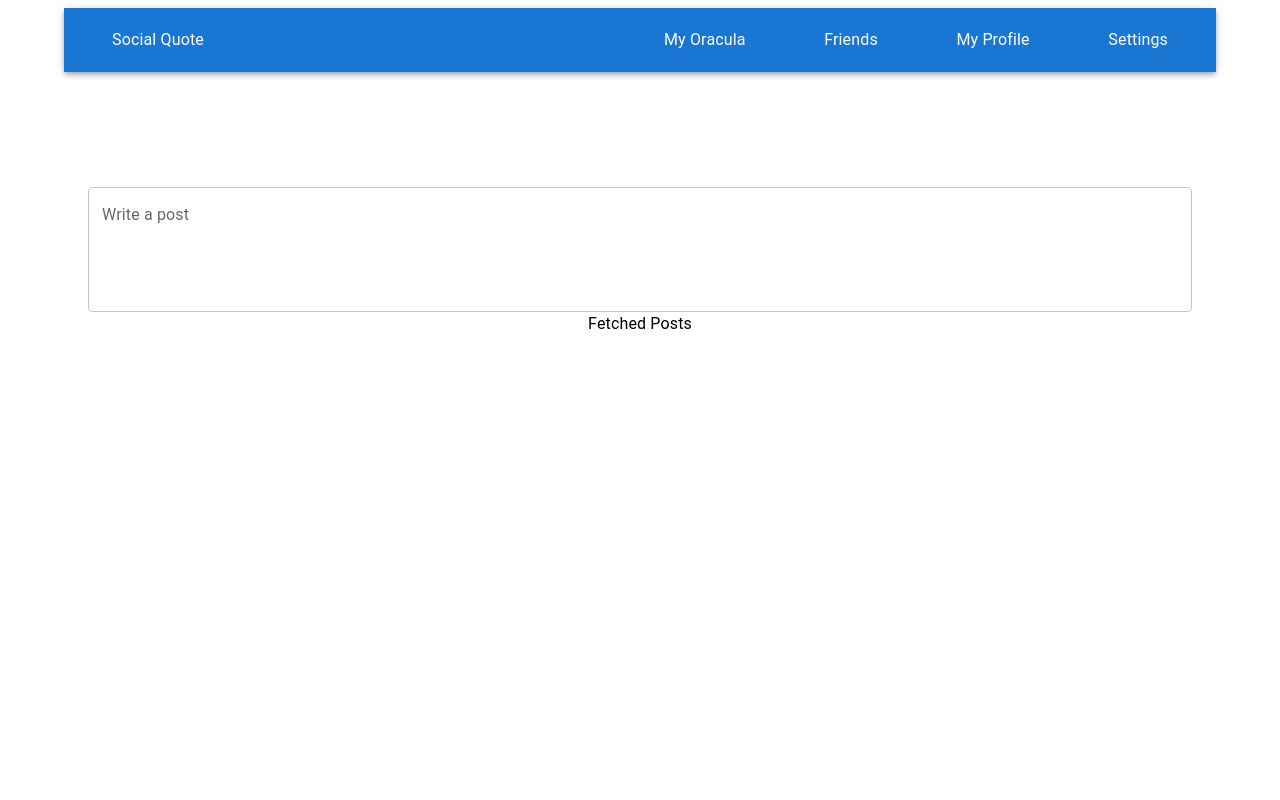
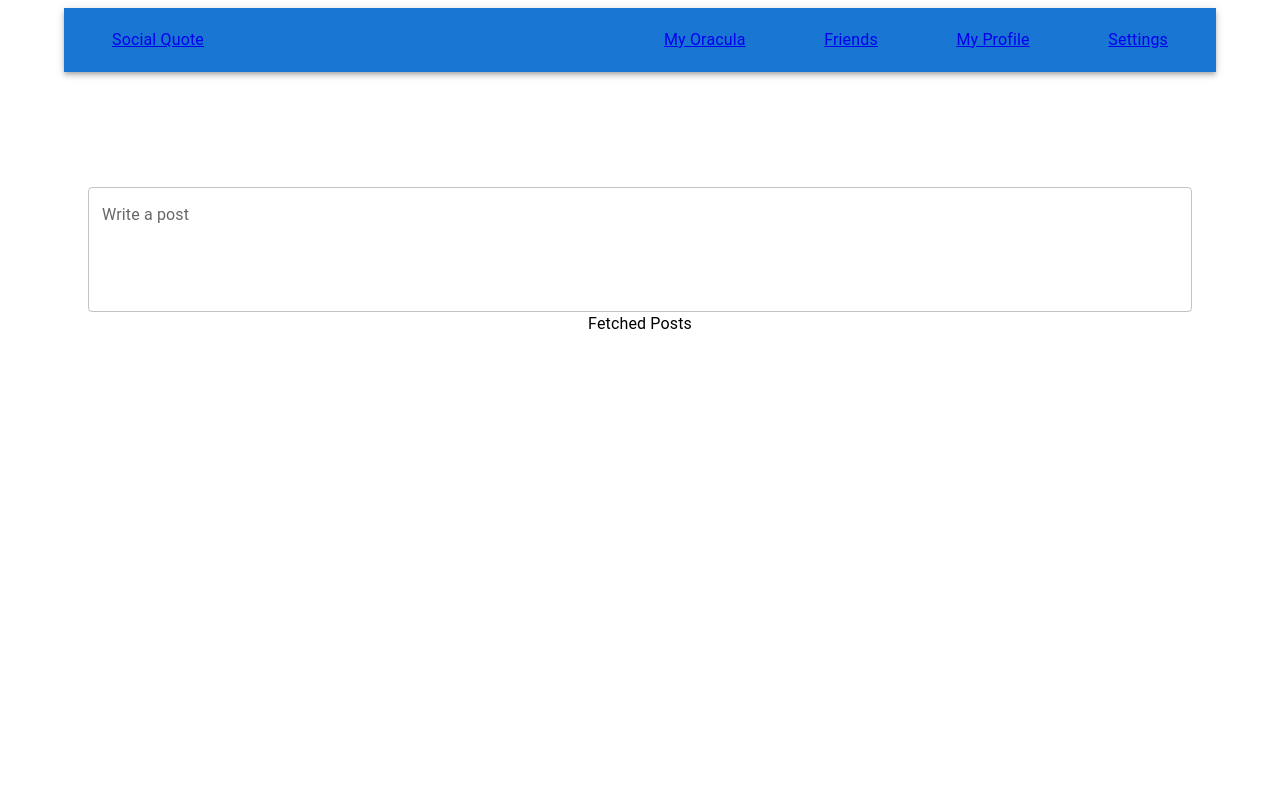
Before and after one commit to silasfacanha/socialquote, a React (Vite) app in the folder client/: page / in a window 1280 px wide. Shown: the top 800 px of the page. Built offline with nearby package versions, Linux system fonts and the light colour scheme.

Commit message:
fix: fix the router and add implementation details to settings.Closes #30

```diff
--- a/client/package.json
+++ b/client/package.json
@@ -4,6 +4,7 @@
   "version": "0.0.0",
   "type": "module",
   "scripts": {
+    "start": "nodemon --exec ts-node src/index.ts",
     "dev": "vite",
     "build": "tsc && vite build",
     "lint": "eslint src --ext ts,tsx --report-unused-disable-directives --max-warnings 0",
--- a/client/src/App.tsx
+++ b/client/src/App.tsx
@@ -2,9 +2,11 @@ import { Container, CssBaseline } from "@mui/material";
 import Navbar from "./components/Navbar";
 import { Footer } from "./components/Footer";
 import Router from "./pages/Router";
+import { BrowserRouter } from "react-router-dom";
 
 function App() {
   return (
+
     <Container
       sx={{ display: "flex", flexDirection: "column", alignItems: "center" }}
     >
--- a/client/src/components/Navbar.tsx
+++ b/client/src/components/Navbar.tsx
@@ -8,21 +8,21 @@ const Navbar = () => {
       <Toolbar sx={{ display: "flex", justifyContent: "space-between" }}>
         <Container>
           <Typography>
-            <a>Social Quote</a>
+            <Link to="/">Social Quote</Link>
           </Typography>
         </Container>
         <Container sx={{ display: "flex", justifyContent: "space-between" }}>
           <Typography>
-            <a>My Oracula </a>
+            <Link to="/myoracula">My Oracula </Link>
           </Typography>
           <Typography>
-            <a>Friends</a>
+            <Link to="/friends">Friends</Link>
           </Typography>
           <Typography>
-            <a>My Profile</a>
+            <Link to="/myprofile">My Profile</Link>
           </Typography>
           <Typography>
-            <a>Settings</a>
+            <Link to="/settings">Settings</Link>
           </Typography>
         </Container>
       </Toolbar>
--- a/client/src/main.tsx
+++ b/client/src/main.tsx
@@ -1,9 +1,12 @@
 import React from "react";
 import ReactDOM from "react-dom/client";
 import App from "./App.tsx";
+import { BrowserRouter } from "react-router-dom";
 
 ReactDOM.createRoot(document.getElementById("root") as HTMLElement).render(
   <React.StrictMode>
+     <BrowserRouter>
     <App />
+    </BrowserRouter>
   </React.StrictMode>
 );
--- a/client/src/pages/Router.tsx
+++ b/client/src/pages/Router.tsx
@@ -1,26 +1,28 @@
 import React from "react";
-import { BrowserRouter, Route, Routes } from "react-router-dom";
+import {  Route, Routes } from "react-router-dom";
 import Home from "./Home";
 import MyOracula from "./MyOracula";
 import Friends from "./Friends";
 import Auth from "./Auth";
+import Settings from "./Settings";
 import MyProfile from "./MyProfile";
 
 function Router() {
   return (
-    <BrowserRouter>
+
       <Routes>
         <Route path="/" Component={Home} />
         <Route path="/myoracula" Component={MyOracula} />
         <Route path="/friends" Component={Friends} />
         <Route path="/auth" Component={Auth} />
+        <Route path="/settings" Component={Settings} />
         <Route path="/myprofile" Component={MyProfile} />
         {/*
-          <Route path="/settings" component={Settings} />
+
 
            */}
       </Routes>
-    </BrowserRouter>
+
   );
 }
 
--- a/client/src/pages/Settings.tsx
+++ b/client/src/pages/Settings.tsx
@@ -14,6 +14,7 @@ const Settings = () => {
         <Typography>Password</Typography>
        <TextField/>
         </div>
+
     </Container>
   )
 }
```
Also changed, not shown: 1 other file (tests, documents, lock files or other folders).
